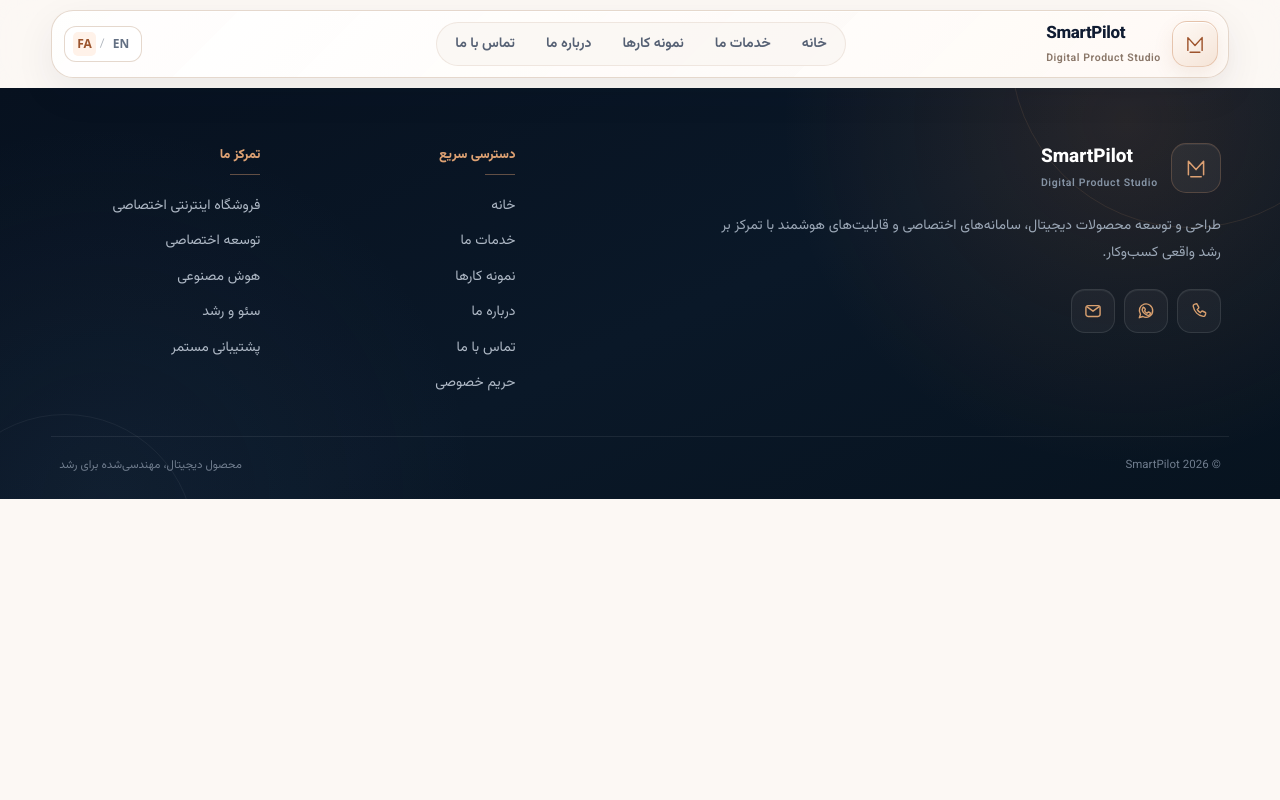
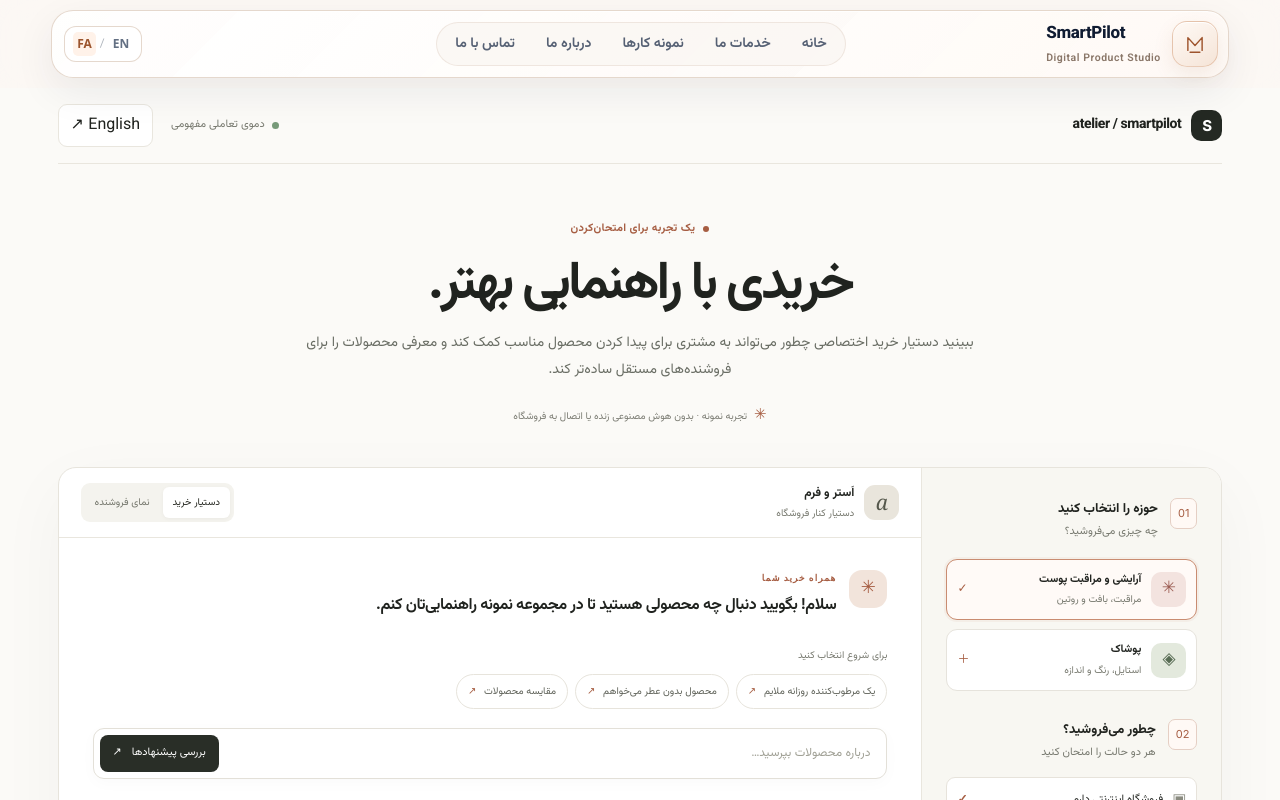
Before and after one commit to zohreksh/smartpilot, a Nuxt app: page /demo in a window 1280 px wide. Shown: the top 800 px of the page. Built offline with nearby package versions, Linux system fonts and the light colour scheme.

Commit message:
Add Persian retail assistant demo route

```diff
--- /dev/null
+++ b/pages/demo.vue
@@ -0,0 +1,11 @@
+<script setup lang="ts">
+usePageSeo({
+  title: "دموی دستیار خرید SmartPilot | آرایشی و پوشاک",
+  description: "دموی تعاملی مفهومی دستیار خرید برای فروشندگان مستقل آرایشی، مراقبت پوست و پوشاک؛ با داده‌های نمونه و بدون اتصال زنده.",
+  path: "/demo",
+});
+</script>
+
+<template>
+  <RetailAssistantDemo />
+</template>
```
